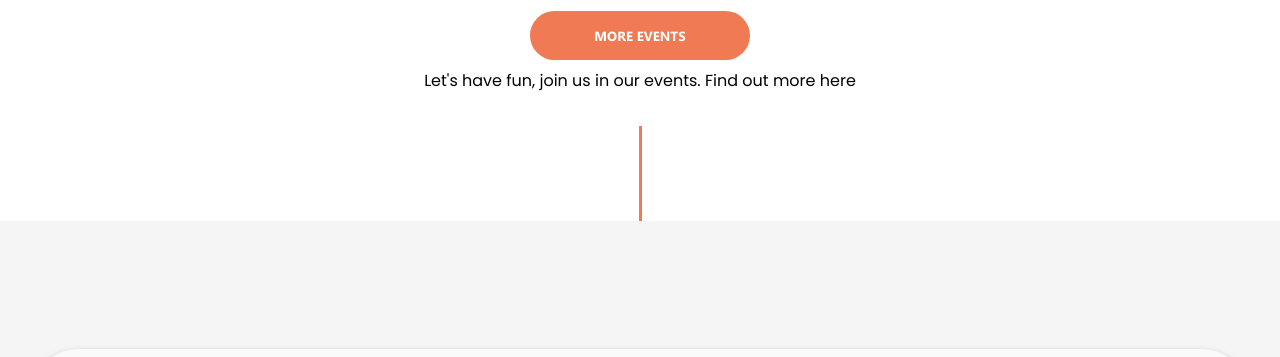
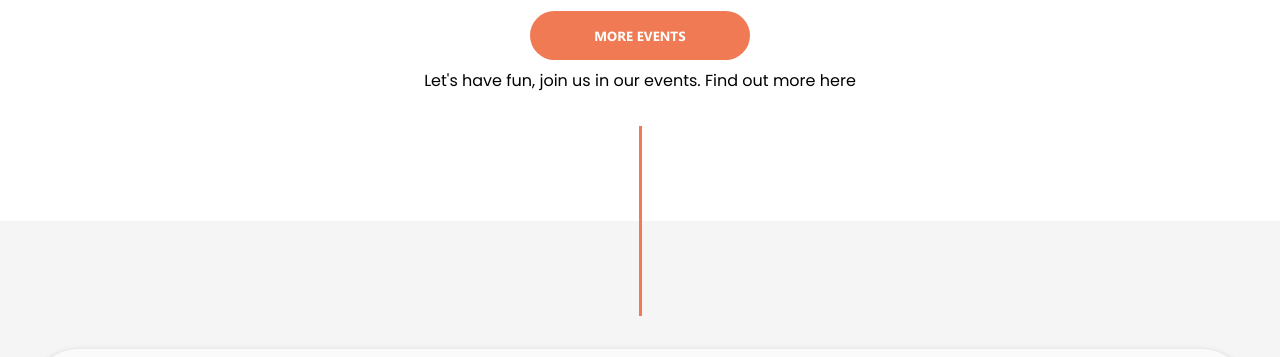
Before and after one commit to cris-dangithub/newman-club-project, a React (Vite) app: page / in a window 1280 px wide. Shown: the part 1600-1957 px from the top of the page. Built offline with nearby package versions, Linux system fonts and the light colour scheme.

Commit message:
fix: stule divider

```diff
--- a/src/components/divider/Divider.css
+++ b/src/components/divider/Divider.css
@@ -1,5 +1,6 @@
 .c-divider {
   position: absolute;
+  z-index: 500;
   bottom: 0;
   left: 0;
   right: 0;
```
